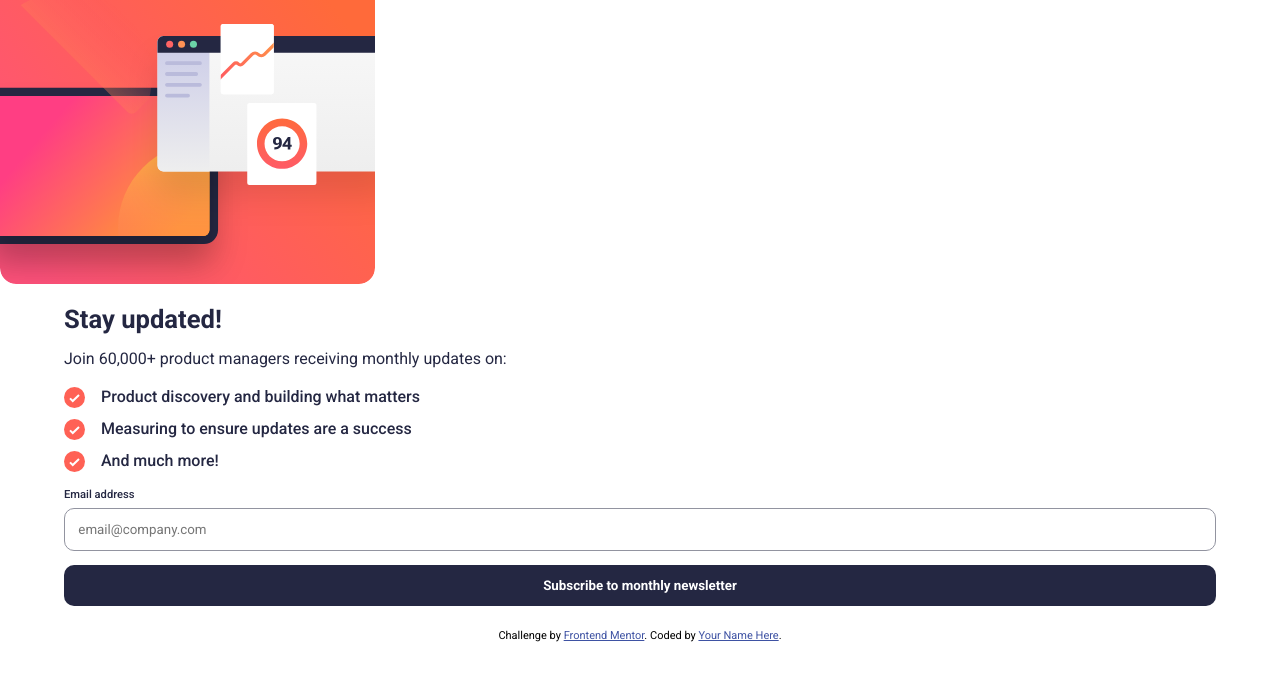
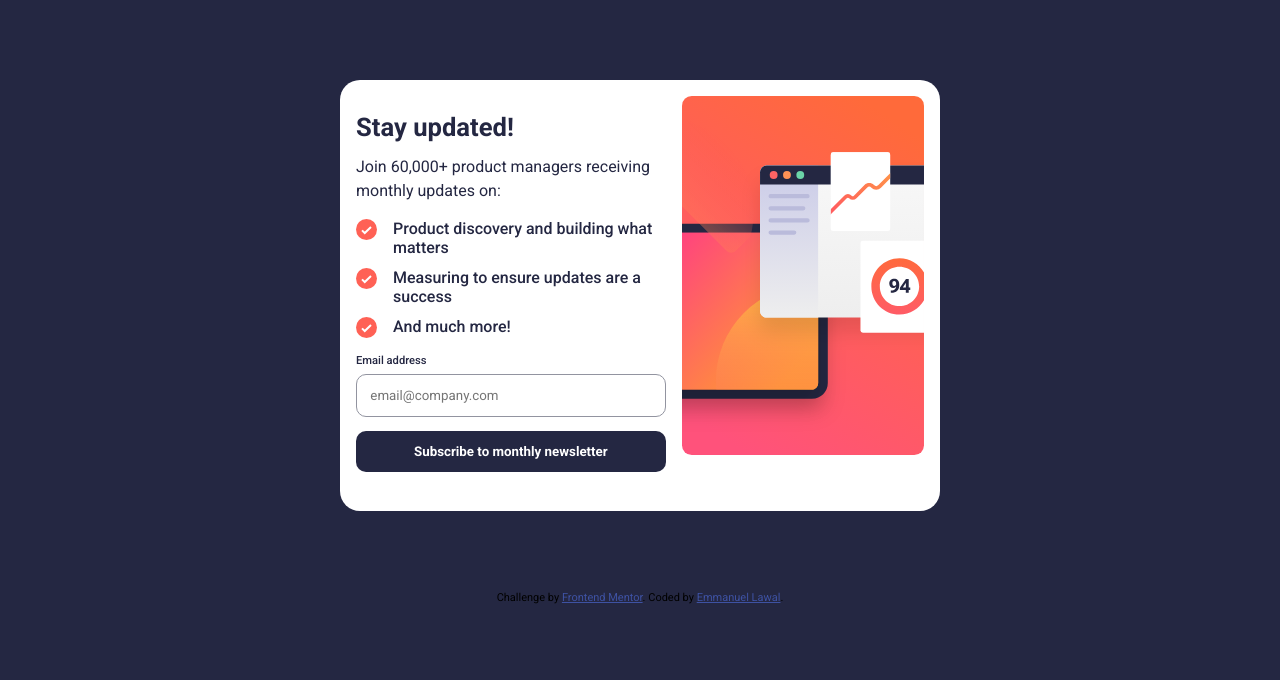
Before and after one commit to emmanuelayo-del/newsletter-sign-up-with-success-message-main, a plain HTML site: page index.html in a window 1280 px wide. Drawn offline with Linux system fonts and the light colour scheme.

Commit message:
second commit

```diff
--- /dev/null
+++ b/assets/css/queries.css
@@ -0,0 +1,29 @@
+@media (min-width: 400px) {
+    body {
+        background-color: hsl(234, 29%, 20%);
+    }
+    #wrapper {
+        width: 80%;
+        max-width: 600px;
+        margin: 5em auto;
+    }
+    .mobile-image {
+        display: none;
+    }
+    .desktop-image {
+        display: block;
+    }
+    .sign--up {
+        display: flex;
+        background-color: #fff;
+        border-radius: 20px;
+        padding: 1em;
+        gap: 1em;
+    }
+    .images {
+        order: 1;
+    }
+    .success {
+        background: #fff;
+    }
+}
--- a/assets/css/style.css
+++ b/assets/css/style.css
@@ -16,12 +16,18 @@ input, button {
     background: none;
     border: none;
 }
+button {
+    cursor: pointer;
+}
 .container {
     width: 90%;
     margin: 0 auto;
 }
 
 /* SIGN UP FORM STYLING */
+.desktop-image {
+    display: none
+}
 .text-info {
     margin: 1em 0;
 }
@@ -35,6 +41,9 @@ input, button {
     color: hsl(234, 29%, 20%);
     font-size: 1em;
     line-height: 1.5em;
+}
+.btns:hover {
+    background: hsl(4, 100%, 67%);
 }
 .list-item {
     margin: 1em 0;
--- a/assets/js/script.js
+++ b/assets/js/script.js
@@ -6,15 +6,15 @@ const btnSubscribe = document.querySelector('.btn-subscribe')
 const valiedEmailEL = document.querySelector('.valid--email')
 const textColor = document.querySelector('.text-color')
 const targetEmail = document.querySelector('.target-email')
+const btnDismiss = document.querySelector('.btn-dismiss')
 
-const successPage = document.querySelector('.success')
+const successPage = document.querySelector('.success');
 const signupPage = document.querySelector('.sign--up')
 
 
 // ADDING EVENT LISTENER TO BUTTON
 btnSubscribe.addEventListener('click', function() {
     const email = emailEL.value;
-
      const emailRegex = /^[A-Za-z0-9._%+-]+@[A-Za-z0-9.-]+\.[A-Za-z]{2,4}/; // Regular expression for email
 
     //1. Check if user inputs email
@@ -38,3 +38,11 @@ btnSubscribe.addEventListener('click', function() {
     }
 
 })
+
+btnDismiss.addEventListener('click', ()=> {
+    successPage.classList.add('hidden');
+    signupPage.classList.remove('hidden');
+    valiedEmailEL.classList.add('hidden')
+    emailEL.classList.remove('error')
+    emailEL.value = '';
+})
--- a/index.html
+++ b/index.html
@@ -6,13 +6,12 @@
 
   <link rel="icon" type="image/png" sizes="32x32" href="./assets/images/favicon-32x32.png">
   <link rel="stylesheet" href="./assets/css/style.css">
+  <link rel="stylesheet" href="./assets/css/queries.css">
   <link rel="preconnect" href="https://fonts.googleapis.com">
 <link rel="preconnect" href="https://fonts.gstatic.com" crossorigin>
 <link href="https://fonts.googleapis.com/css2?family=Roboto:ital,wght@0,100..900;1,100..900&display=swap" rel="stylesheet">
 
   <title>Frontend Mentor | Newsletter sign-up form with success message</title>
-
-
 </head>
 <body>
 
@@ -23,7 +22,7 @@
     <section class="sign--up">
       <div class="images">
         <img src="/assets/images/illustration-sign-up-mobile.svg" class="mobile-image" alt="hero-image"/>
-        <img src="/assets/images/illustration-sign-up-desktop.svg" class="desktop-image hidden" alt="hero-image"/>
+        <img src="/assets/images/illustration-sign-up-desktop.svg" class="desktop-image" alt="hero-image"/>
       </div>
     <div class="container">
           <div class="text-info">
@@ -46,7 +45,6 @@
             </div>
           </div>
 
-
           <div class="form-info">
             <div class="email">
               <p class="email-address">Email address </p>
@@ -54,13 +52,16 @@
             </div>
 
             <input type="email" class="email--field" placeholder="email@company.com"/>
-        <button class="btns btn-subscribe">Subscribe to monthly newsletter</button>
+            <button class="btn-subscribe btns ">Subscribe to monthly newsletter</button>
           </div>
       </div>
     </section>
     <!-- Sign-up form end -->
 
     <!-- Success message start -->
+
+   <!-- Success message end -->
+
    <section class="success hidden">
        <div class="container">
       <div class="top">
@@ -69,16 +70,17 @@
       <p class="confirmation-message">A confirmation email has been sent to <span class="target-email">ash@loremcompany.com </span>.
   Please open it and click the button inside to confirm your subscription.</p>
   </div>
-  <button class="btns btn-dismiss">Dismiss message</button>
+  <button class="btn-dismiss btns ">Dismiss message</button>
    </div>
    </section>
-   <!-- Success message end -->
 
 </main>
 
+
+
   <div class="attribution">
     Challenge by <a href="https://www.frontendmentor.io?ref=challenge" target="_blank">Frontend Mentor</a>.
-    Coded by <a href="#">Your Name Here</a>.
+    Coded by <a href="mailto:ea3333838@gmail.com">Emmanuel Lawal</a>.
   </div>
 
   <script src="./assets/js/script.js"></script>
```
Also changed, not shown: 2 other files. Lines whose indentation alone changed are shown as unchanged.
